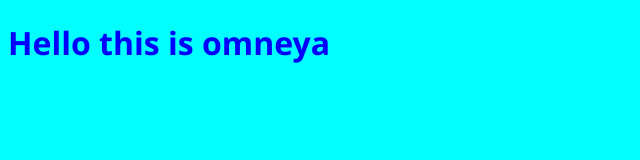
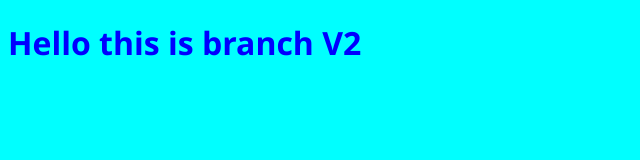
Before and after one commit to omnia487/myproject, a plain HTML site: page index.html in a window 1280 px wide. Shown: the whole page, without its empty margins (0-640 px from the left). Drawn offline with Linux system fonts and the light colour scheme.

Commit message:
v2 edit branch

```diff
--- a/index.html
+++ b/index.html
@@ -7,7 +7,7 @@
     <link rel="stylesheet" href="index.css">
 </head>
 <body>
-    <h1> Hello this is omneya </h1>
+    <h1> Hello this is branch V2 </h1>
     <script src="index.js"></script>
 </body>
 </html>
```
